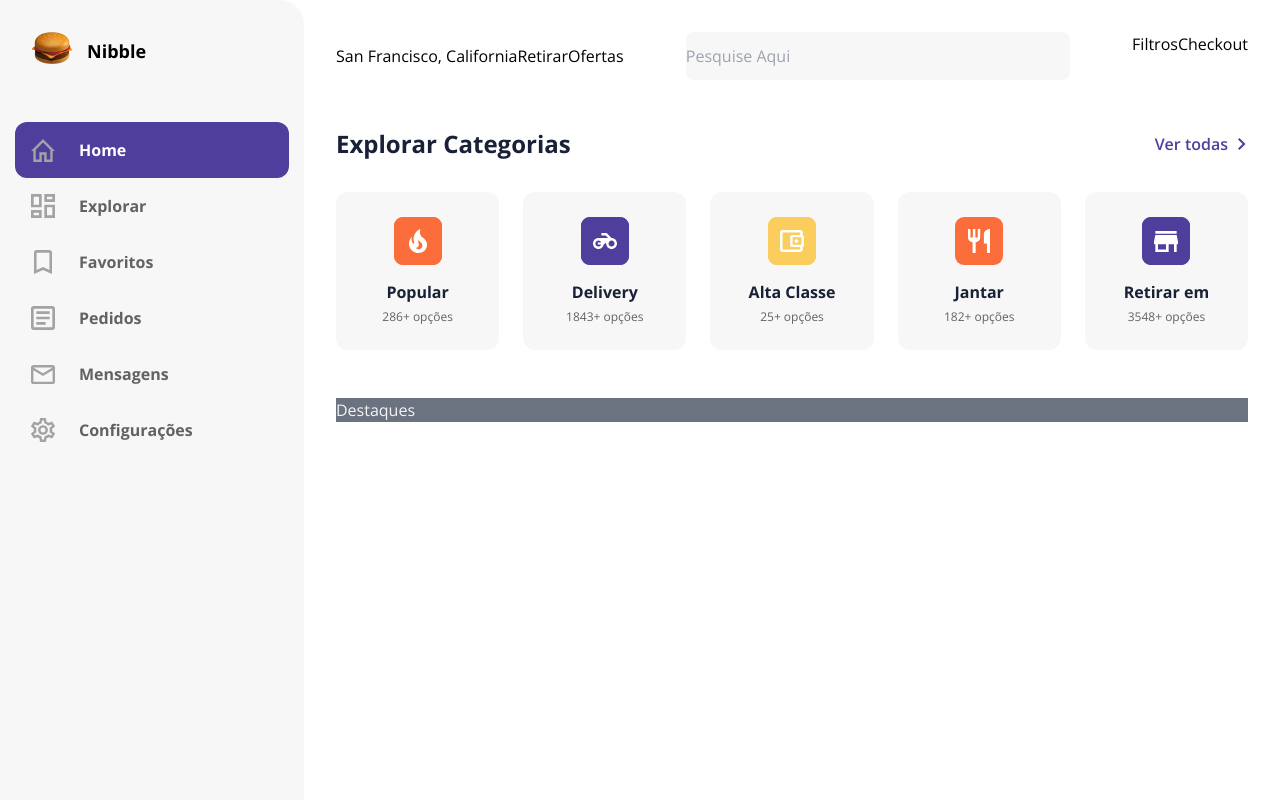
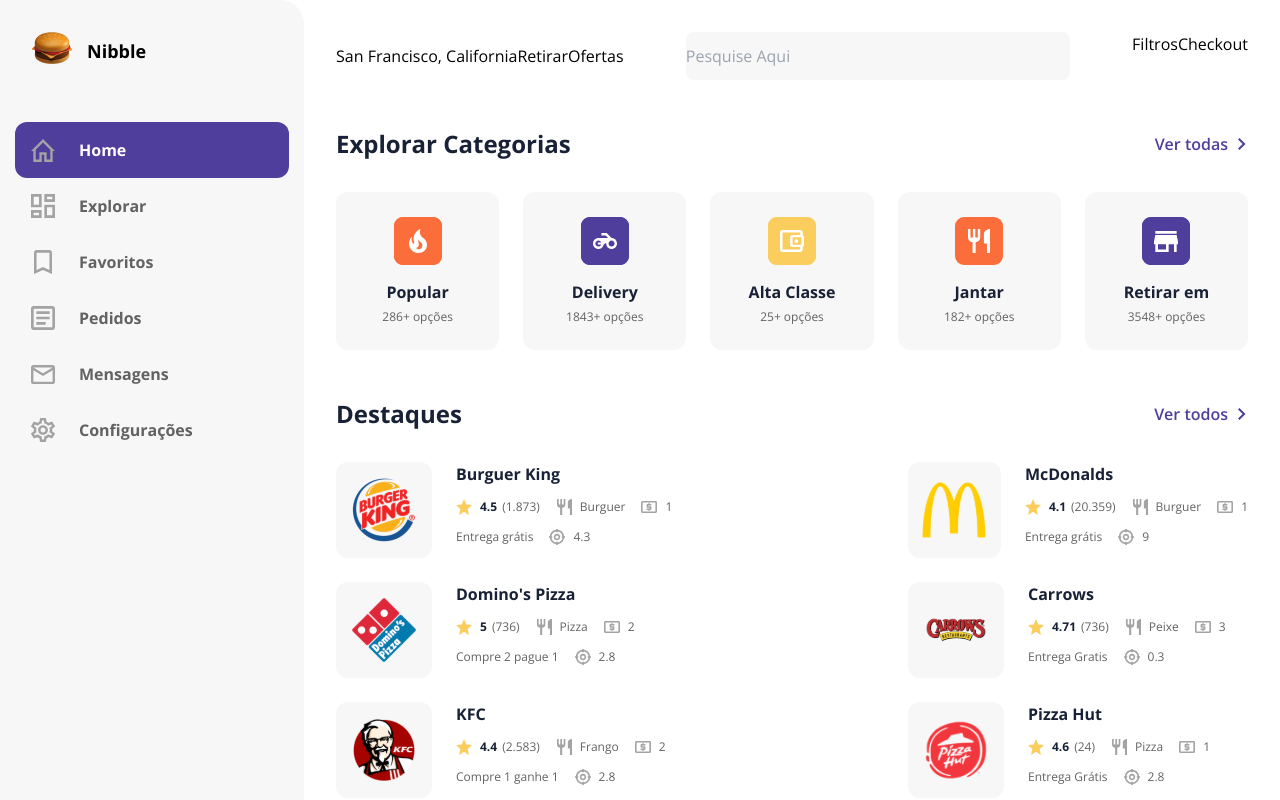
Before and after one commit to lipersilva/delivery-app, a Next.js app: page / in a window 1280 px wide. Shown: the top 800 px of the page. Built offline with nearby package versions, Linux system fonts and the light colour scheme.

Commit message:
feat: adicionado destaques e itens destaques

```diff
--- /dev/null
+++ b/components/highlights-item/index.tsx
@@ -0,0 +1,49 @@
+import Styles from "./styles.module.css";
+import Image from "next/image"
+import { IconMoney, IconStar, IconTargetLocation, IconSilverware } from '../icon-family'
+
+type Props = {
+  name: string;
+  rate: number;
+  comments: string;
+  food: string;
+  distance: number;
+  price: number;
+  bonus: string;
+  brandUrl: string;
+}
+
+export const HighlightsItem = ({ name, brandUrl, comments, rate, food, price , distance, bonus}: Props) => {
+  return(
+    <div className={Styles.restaurant}>
+      <div className={Styles.brand}>
+        <Image src={brandUrl} alt={name} width={64} height={64} />
+      </div>
+      <div className={Styles.information}>
+        <h3>{name}</h3>
+        <div className="my-3">
+          <div>
+            <IconStar size={16} color="#FACD5D"/>
+            <span>{rate}</span>
+            {comments}
+          </div>
+          <div>
+            <IconSilverware size={16} color="#A3A3A4"/>
+            {food}
+          </div>
+          <div>
+            <IconMoney size={16} color="#A3A3A4"/>
+            {price}
+          </div>
+        </div>
+        <div>
+          <div>{bonus}</div>
+          <div>
+            <IconTargetLocation size={16} color="#A3A3A4"/>
+            {distance}
+          </div>
+        </div>
+      </div>
+    </div>
+  );
+}
--- /dev/null
+++ b/components/highlights-item/styles.module.css
@@ -0,0 +1,58 @@
+.restaurant {
+  display: flex;
+  width: 100%;
+  max-width: 340px;
+}
+
+.brand {
+  background-color: #F7F7F7;
+  border-radius: 12px;
+  height: 96px;
+  width: 96px;
+  margin-right: 24px;
+  display: flex;
+  align-items: center;
+  justify-content: center;
+}
+
+.information {
+  display: flex;
+  flex-direction: column;
+}
+
+.information div {
+  display: flex;
+  align-items: center;
+}
+
+.information div svg {
+  margin-right: 8px;
+}
+
+.information div div {
+  text-align: left;
+  margin-left: 16px;
+  font-size: 0.75rem;
+  color: #626264;
+}
+
+.information span {
+  font-weight: 700;
+  margin-right: 5px;
+  color: #182135;
+  line-height: 1rem;
+}
+
+.information div div:first-child {
+  margin-left: 0px;
+}
+
+.information h3 {
+  font-weight: 700;
+  font-size: 1rem;
+  line-height: 1.5rem;
+}
+
+/* .information div:first-child {
+  margin: 12px 0px;
+} */
--- a/components/highlights/index.tsx
+++ b/components/highlights/index.tsx
@@ -1,9 +1,88 @@
 import React from 'react';
+import Link from 'next/link'
+import { IconArrowRight } from '../icon-family';
+import Styles from './styles.module.css'
+import { HighlightsItem } from '../highlights-item';
 
 export const Highlights = () => {
+  const data = [
+    {
+      name: "Burguer King",
+      brandUrl:"/brands/burguer-king.svg",
+      rate: 4.5,
+      food: "Burguer",
+      comments: "(1.873)",
+      price: 1,
+      bonus: "Entrega grátis",
+      distance: 4.3
+    },
+    {
+      name: "McDonalds",
+      brandUrl:"/brands/mcdonalds.svg",
+      rate: 4.1,
+      food: "Burguer",
+      comments: "(20.359)",
+      price: 1,
+      bonus: "Entrega grátis",
+      distance: 9.0
+    },
+    {
+      name: "Domino's Pizza",
+      brandUrl:"/brands/dominos-pizza.svg",
+      rate: 5.0,
+      food: "Pizza",
+      comments: "(736)",
+      price: 2,
+      bonus: "Compre 2 pague 1",
+      distance: 2.8
+    },
+    {
+      name: "Carrows",
+      brandUrl:"/brands/carrows.svg",
+      rate: 4.71,
+      food: "Peixe",
+      comments: "(736)",
+      price: 3,
+      bonus: "Entrega Gratis",
+      distance: 0.3
+    },
+    {
+      name: "KFC",
+      brandUrl:"/brands/kfc.svg",
+      rate: 4.4,
+      food: "Frango",
+      comments: "(2.583)",
+      price: 2,
+      bonus: "Compre 1 ganhe 1",
+      distance: 2.8
+    },
+    {
+      name: "Pizza Hut",
+      brandUrl:"/brands/pizza-hut.svg",
+      rate: 4.6,
+      food: "Pizza",
+      comments: "(24)",
+      price: 1,
+      bonus: "Entrega Grátis",
+      distance: 2.8
+    }
+  ]
   return (
-    <div className="bg-gray-500">
-      <p className="text-gray-100">Destaques</p>
+    <div>
+      <div className={Styles.header}>
+        <h2>Destaques</h2>
+        <Link href="/destaques">
+          <a>
+            Ver todos
+            <IconArrowRight size="12" color="#503E9D"/>
+          </a>
+        </Link>
+      </div>
+      <div className="flex gap-6 justify-between flex-wrap">
+        {data.map((item) => (
+          <HighlightsItem key={item.name} {...item}/>
+        ))}
+      </div>
     </div>
   )
 }
--- /dev/null
+++ b/components/highlights/styles.module.css
@@ -0,0 +1,24 @@
+.header {
+  display: flex;
+  margin-bottom: 32px;
+}
+
+.header h2 {
+  flex-grow: 1;
+  font-size: 1.5rem;
+  line-height: 2rem;
+  font-weight: 700;
+}
+
+.header a {
+  color: #503E9D;
+  display: flex;
+  font-size: 1rem;
+  font-weight: 600;
+  line-height: 1.5rem;
+  align-items: center;
+}
+
+.header svg {
+  margin-left: 8px;
+}
--- a/components/index.tsx
+++ b/components/index.tsx
@@ -9,3 +9,4 @@ export * from "./highlights"
 export * from "./category"
 export * from "./icon"
 export * from "./user-profile"
+export * from "./highlights-item"
```
